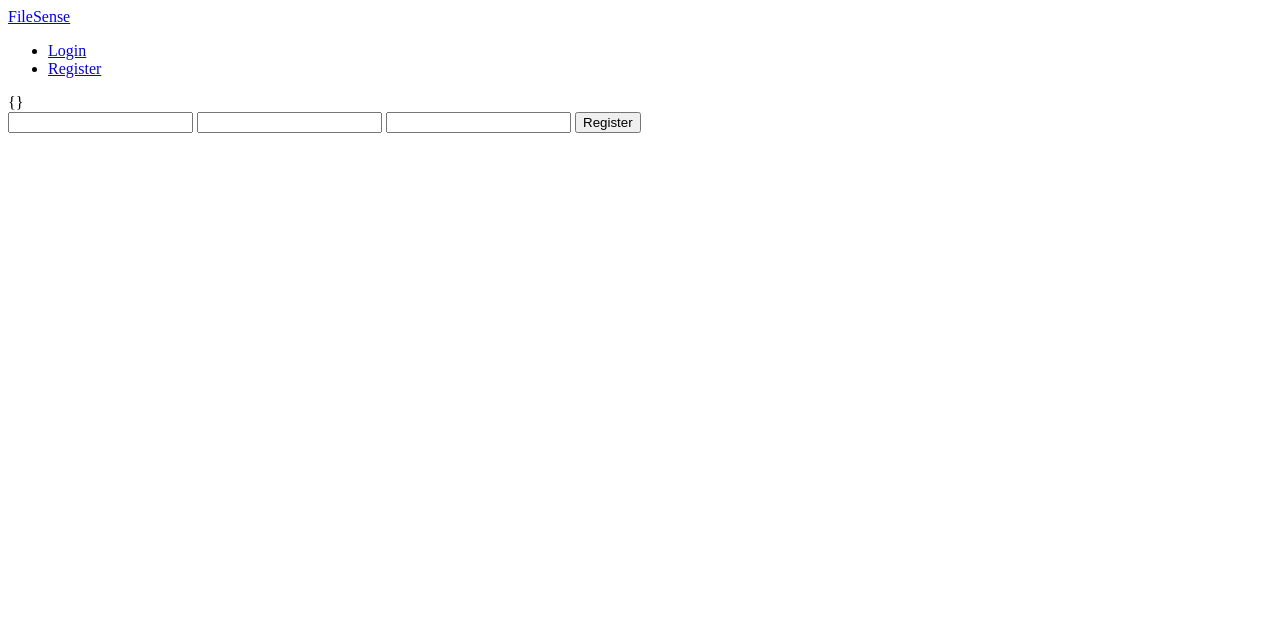
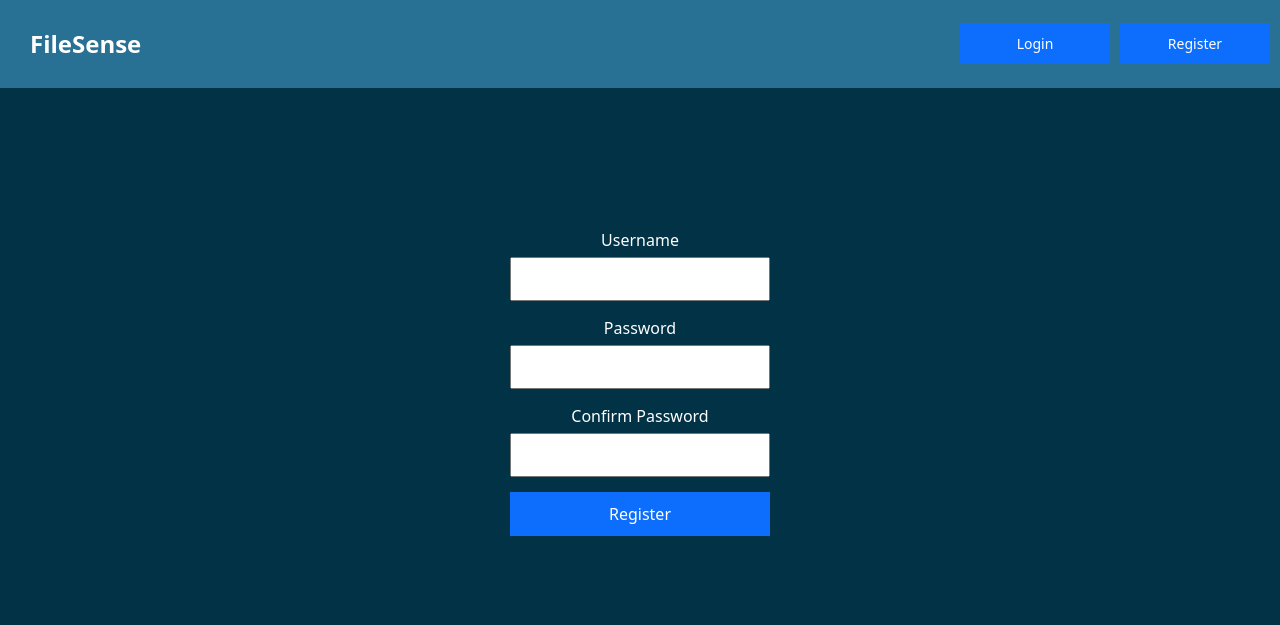
Before and after one commit to MateiBuzdea/FileSense-Project, a Flask app: page /register in a window 1280 px wide. Shown: the top 625 px of the page. Run offline with Flask 3, Linux system fonts and the light colour scheme; parts of the project's set-up code (start-up, migrations or seed data) failed here and were passed over.

Commit message:
Add frontend and fix docker volumes issue
* Create style.css

* Update HTML files

* Update build-docker.sh

```diff
--- /dev/null
+++ b/web/app/static/style.css
@@ -0,0 +1,116 @@
+/* style.css */
+
+.authentication-container {
+  max-width: 300px;
+  text-align: center;
+  padding: 20px;
+  margin: 100px auto 50px;
+
+}
+
+.registration-container {
+  max-width: 300px;
+  text-align: center;
+  padding: 20px;
+  margin: 100px auto 50px;
+}
+
+
+.form-group {
+  margin-bottom: 15px;
+}
+
+label {
+  display: block;
+  margin-bottom: 5px;
+  text-align: center;
+  color: white;
+}
+
+input {
+  width: 100%;
+  padding: 8px;
+  box-sizing: border-box;
+}
+
+button {
+  background-color: #0D6EFD;
+  color: white;
+  padding: 10px;
+  border: none;
+  width: 100%;
+  cursor: pointer;
+}
+
+/*pentru base.html*/
+
+body {
+  margin: 0;
+  padding: 0;
+  font-family: Arial, sans-serif;
+  background: #023246;
+  color: #000000;
+}
+
+header a {
+  color: white;
+  margin-right: 10px;
+  margin-left: 30px;
+  text-decoration: none;
+  font-size: 1.5em;
+  font-weight: bold;
+}
+
+ul {
+  list-style-type: none;
+  margin: 0;
+  padding: 0;
+  display: flex;
+  justify-content: flex-start;
+  align-items: center;
+}
+
+.navbar {
+  display: flex;
+  justify-content: space-between;
+  align-items: center;
+  background-color: #287094;
+}
+
+.nav-button {
+  font-size: 14px;
+  width: 150px;
+  margin-right: 10px;
+  margin-top: 15px;
+  margin-bottom: 0px;
+  background-color: #0D6EFD;
+}
+
+main {
+  padding: 20px;
+}
+
+
+.flash-messages-container {
+  position: fixed;
+  top: 60px;
+  left: 50%;
+  transform: translateX(-50%);
+  width: 300px;
+  background-color: #548890;
+  border: 1px solid #ccc;
+  z-index: 999;
+  text-align: center;
+
+}
+
+.flash-messages {
+  color: white;
+  transition: opacity 1s ease-out;
+  text-align: center;
+}
+
+.fade-out {
+  opacity: 0;
+  transition: opacity 1s ease-in;
+}
--- a/web/app/templates/base.html
+++ b/web/app/templates/base.html
@@ -3,54 +3,84 @@
 
 <head>
   <meta charset="UTF-8">
-  <title>FIleSense</title>
+  <title>FileSense</title>
+  <link rel="stylesheet" type="text/css" href="/static/style.css">
+  <link href="https://cdn.jsdelivr.net/npm/bootstrap@5.3.2/dist/css/bootstrap.min.css" rel="stylesheet" integrity="sha384-T3c6CoIi6uLrA9TneNEoa7RxnatzjcDSCmG1MXxSR1GAsXEV/Dwwykc2MPK8M2HN" crossorigin="anonymous">
 
   {% block js %}
   {% endblock %}
 </head>
 
-<body>
+<body style="background: #023246;">
 
   <!-- navbar -->
+  <header class="navbar">
     <a href="{{ url_for('index') }}">FileSense</a>
     <ul>
       {% if current_user.is_authenticated %}
         <li>
-          <a href="{{ url_for('core.home') }}">My Documents</a>
+          <button class="nav-button" onclick="redirect('{{ url_for('core.home') }}')">My Documents</button>
         </li>
         <li>
-          <a href="{{ url_for('core.upload') }}">Upload</a>
+          <button class="nav-button" onclick="redirect('{{ url_for('core.upload') }}')">Upload</button>
         </li>
         <li>
-          <a href="{{ url_for('accounts.logout') }}">Logout</a>
+          <button class="nav-button" onclick="redirect('{{ url_for('accounts.logout') }}')">Logout</button>
         </li>
       {% else %}
         <li>
-          <a href="{{ url_for('accounts.login') }}">Login</a>
+          <button class="nav-button" onclick="redirect('{{ url_for('accounts.login') }}')">Login</button>
         </li>
         <li>
-          <a href="{{ url_for('accounts.register') }}">Register</a>
+          <button class="nav-button" onclick="redirect('{{ url_for('accounts.register') }}')">Register</button>
         </li>
       {% endif %}
     </ul>
+  </header>
 
 <!-- Flash messages -->
 {% with messages = get_flashed_messages() %}
   {% if messages %}
-      <div>
+    <div class="flash-messages-container col d-flex align-items-center justify-content-center">
+      <div class="flash-messages col d-flex align-items-center justify-content-center">
+        <ul>
           {% for message in messages %}
-              {{ message }}
+            <li class="col d-flex align-items-center justify-content-center">{{ message }}</li>
           {% endfor %}
+        </ul>
       </div>
+    </div>
+
+    <script>
+      setTimeout(function() {
+        var flashMessagesContainer = document.querySelector('.flash-messages-container');
+        flashMessagesContainer.classList.add('fade-out');
+      }, 5000);
+    </script>
+
   {% endif %}
 {% endwith %}
 
   <main>
     {% block content %}
+
     {% endblock %}
   </main>
 
+  <script>
+    function redirect(url) {
+      window.location.href = url;
+    }
+  </script>
+
+
+<script src="https://cdn.jsdelivr.net/npm/bootstrap@5.3.2/dist/js/bootstrap.bundle.min.js" integrity="sha384-C6RzsynM9kWDrMNeT87bh95OGNyZPhcTNXj1NW7RuBCsyN/o0jlpcV8Qyq46cDfL" crossorigin="anonymous"></script>
+<script src="https://cdn.jsdelivr.net/npm/@popperjs/core@2.11.8/dist/umd/popper.min.js" integrity="sha384-I7E8VVD/ismYTF4hNIPjVp/Zjvgyol6VFvRkX/vR+Vc4jQkC+hVqc2pM8ODewa9r" crossorigin="anonymous"></script>
+<script src="https://cdn.jsdelivr.net/npm/bootstrap@5.3.2/dist/js/bootstrap.min.js" integrity="sha384-BBtl+eGJRgqQAUMxJ7pMwbEyER4l1g+O15P+16Ep7Q9Q+zqX6gSbd85u4mG4QzX+" crossorigin="anonymous"></script>
+
 </body>
+
 {% block aditional %}
 {% endblock %}
+
 </html>
--- a/web/app/templates/register.html
+++ b/web/app/templates/register.html
@@ -1,17 +1,31 @@
 {% extends "base.html" %}
 
 {% block content %}
+    <div class="registration-container">
+        {% if error %}
+            <div>{{ error }}</div>
+        {% endif %}
 
-{% if error %}
-    <div>{{ error }}</div>
-{% endif %}
+        <form id="registration-form" action="{{ url_for('accounts.register') }}" method="POST">
+            <input type="hidden" name="csrf_token" value="{{ csrf_token() }}" />
 
-<form action="{{ url_for('accounts.register') }}", method="POST">
-    <input type="hidden" name="csrf_token" value="{{ csrf_token() }}" />
-    <input type="text" name="username">
-    <input type="password" name="password">
-    <input type="password" name="confirm">
-    <input type="submit" value="Register">
-</form>
+            <div class="form-group">
+                <label for="username">Username</label>
+                <input type="text" name="username" required>
+            </div>
+
+            <div class="form-group">
+                <label for="password">Password</label>
+                <input type="password" name="password" required>
+            </div>
+
+            <div class="form-group">
+                <label for="confirm">Confirm Password</label>
+                <input type="password" name="confirm" required>
+            </div>
+
+            <button type="submit">Register</button>
+        </form>
+    </div>
 
 {% endblock %}
```
Also changed, not shown: web/app/templates/login.html (+19 -9 lines), 1 other file. Lines whose indentation alone changed are shown as unchanged.
